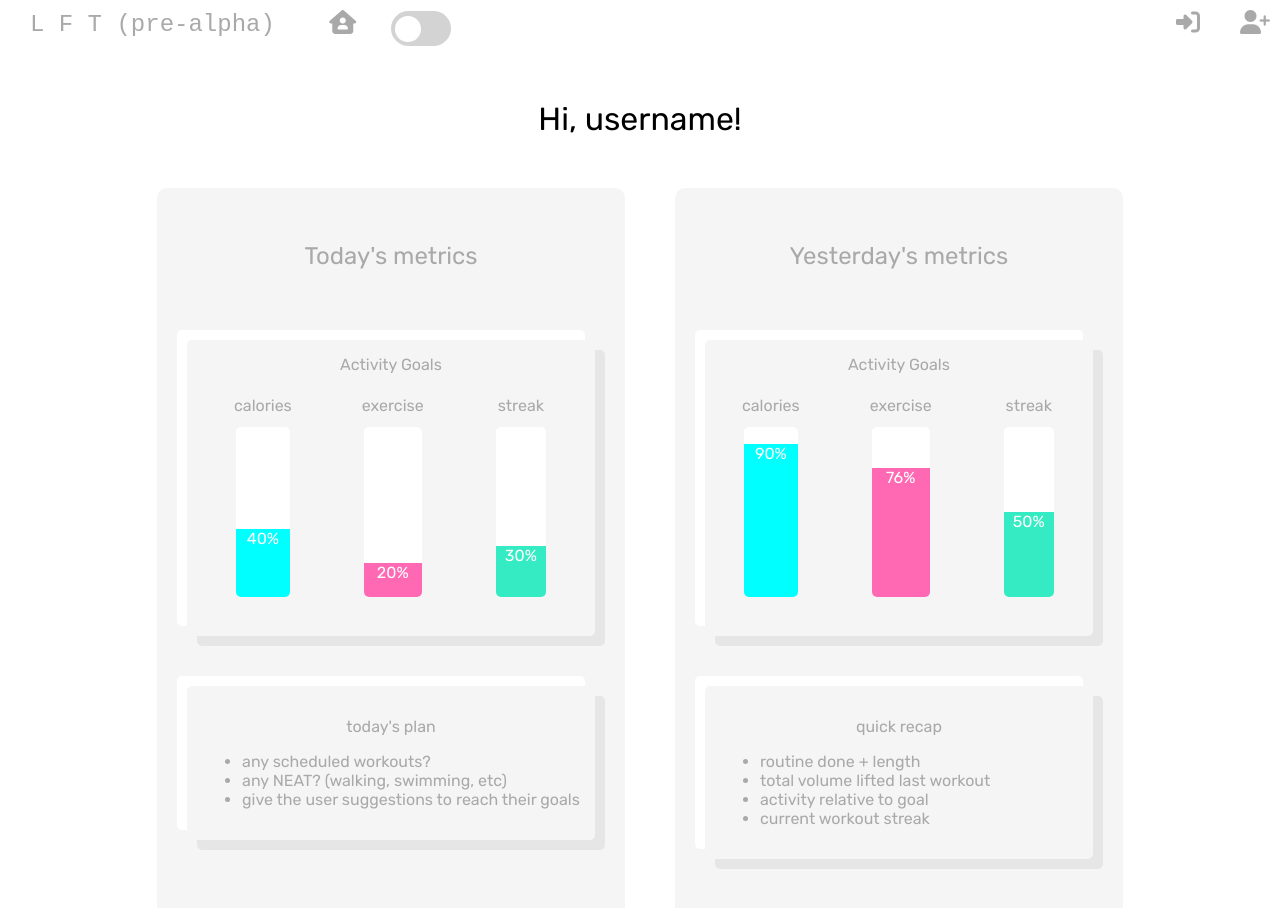
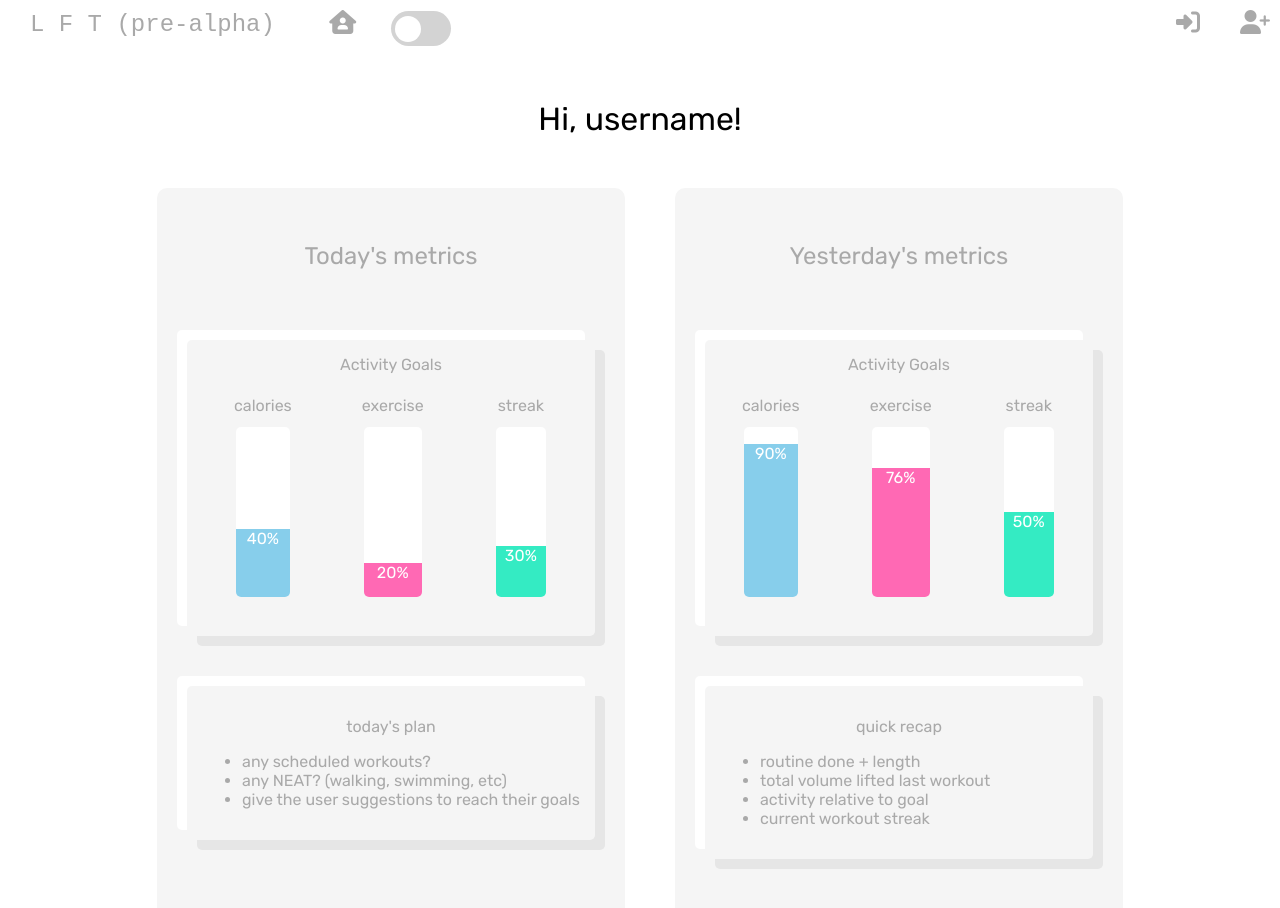
Before and after one commit to codycosta/LFT-fitness-app, a SvelteKit app: page /dashboard in a window 1280 px wide. Shown: the top 908 px of the page. Built offline with nearby package versions, Linux system fonts and the light colour scheme.

Commit message:
messing with shadows again

```diff
--- a/src/routes/+page.svelte
+++ b/src/routes/+page.svelte
@@ -114,11 +114,6 @@
         margin-bottom: 5vw;
     }
 
-    .section-break a {
-        /* text-decoration: none; */
-        color: cornflowerblue;
-    }
-
     .section-break strong {
         color: tomato;
         transition: 500ms;
--- a/src/routes/dashboard/BarGraph.svelte
+++ b/src/routes/dashboard/BarGraph.svelte
@@ -66,7 +66,7 @@
         left: 0;
         height: 40%;
         width: 100%;
-        background-color: aqua;
+        background-color: skyblue;
         text-align: center;
         color: white;
     }
```
